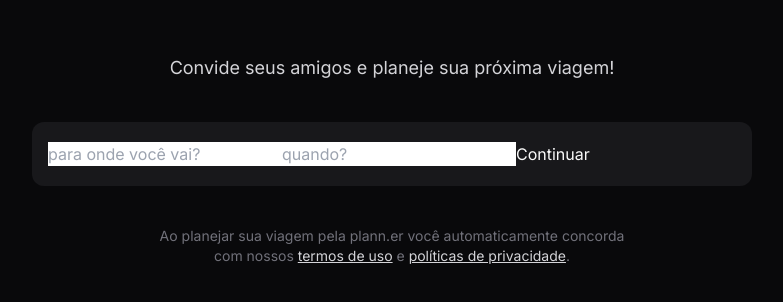
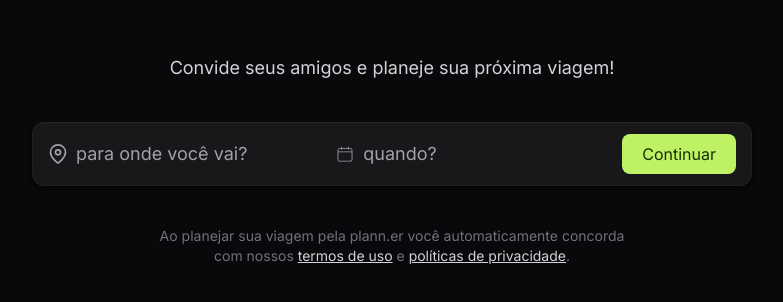
Before and after one commit to viniciusxsousa/planner, a React (Vite) app: page / in a window 1280 px wide. Shown: the part 240-542 px from the top of the page, without its empty margins (248-1031 px from the left). Built offline with nearby package versions, Linux system fonts and the light colour scheme.

Commit message:
iniciando a estilização do campo de busca

```diff
--- a/package.json
+++ b/package.json
@@ -10,8 +10,10 @@
     "preview": "vite preview"
   },
   "dependencies": {
+    "lucide": "^0.403.0",
     "react": "^18.3.1",
-    "react-dom": "^18.3.1"
+    "react-dom": "^18.3.1",
+    "react-icons": "^5.2.1"
   },
   "devDependencies": {
     "@types/react": "^18.3.3",
--- a/src/App.tsx
+++ b/src/App.tsx
@@ -1,3 +1,6 @@
+import { FiMapPin } from "react-icons/fi";
+import { CiCalendar } from "react-icons/ci";
+
 export function App() {
 
   return (
@@ -5,10 +8,17 @@
       <div className="max-w-3xl w-full px-6 text-center space-y-10">
         <p className="text-zinc-300 text-lg">Convide seus amigos e planeje sua próxima viagem!</p>
 
-        <div className="h-16 bg-zinc-900 px-4 rounded-xl flex items-center">
-          <input type="text" placeholder="para onde você vai?" />
-          <input type="text" placeholder="quando?" />
-          <button>Continuar</button>
+        <div className="h-16 bg-zinc-900 px-4 rounded-xl flex items-center shadow-shape">
+          <div className="flex items-center gap-2 flex-1" >
+            <FiMapPin className="size-5 text-zinc-400"/>
+            <input type="text" placeholder="para onde você vai?" className="bg-transparent text-lg placeholder-zinc-400"/>
+          </div>
+
+          <div className="flex gap-2 items-center">
+            <CiCalendar className="size-5 text-zinc-400"/>
+            <input type="text" placeholder="quando?" className="bg-transparent text-lg placeholder-zinc-400"/>
+          </div>
+          <button className="bg-lime-300 text-lime-950 rounded-lg py-2 px-5">Continuar</button>
         </div>
 
         <p className="text-sm text-zinc-500">Ao planejar sua viagem pela plann.er você automaticamente concorda <br/>
--- a/src/main.tsx
+++ b/src/main.tsx
@@ -1,6 +1,6 @@
 import React from 'react'
 import ReactDOM from 'react-dom/client'
-import {App} from './App.tsx'
+import { App } from './App'
 import './index.css'
 
 ReactDOM.createRoot(document.getElementById('root')!).render(
--- a/tailwind.config.js
+++ b/tailwind.config.js
@@ -8,6 +8,9 @@
     extend: {
       fontFamily: {
         sans: 'Inter'
+      },
+      boxShadow: {
+        shape: "0px 8px 8px rgba(0, 0, 0, 0.1), 0px 4px 4px rgba(0, 0, 0, 0.1), 0px 2px 2px rgba(0, 0, 0, 0.1), 0px 0px 0px 1px rgba(0, 0, 0, 0.1), inset 0px 0px 0px 1px rgba(255, 255, 255, 0.03), inset 0px 1px 0px rgba(255, 255, 255, 0.03)"
       }
     },
   },
```
Also changed, not shown: 1 other file (tests, documents, lock files or other folders).
